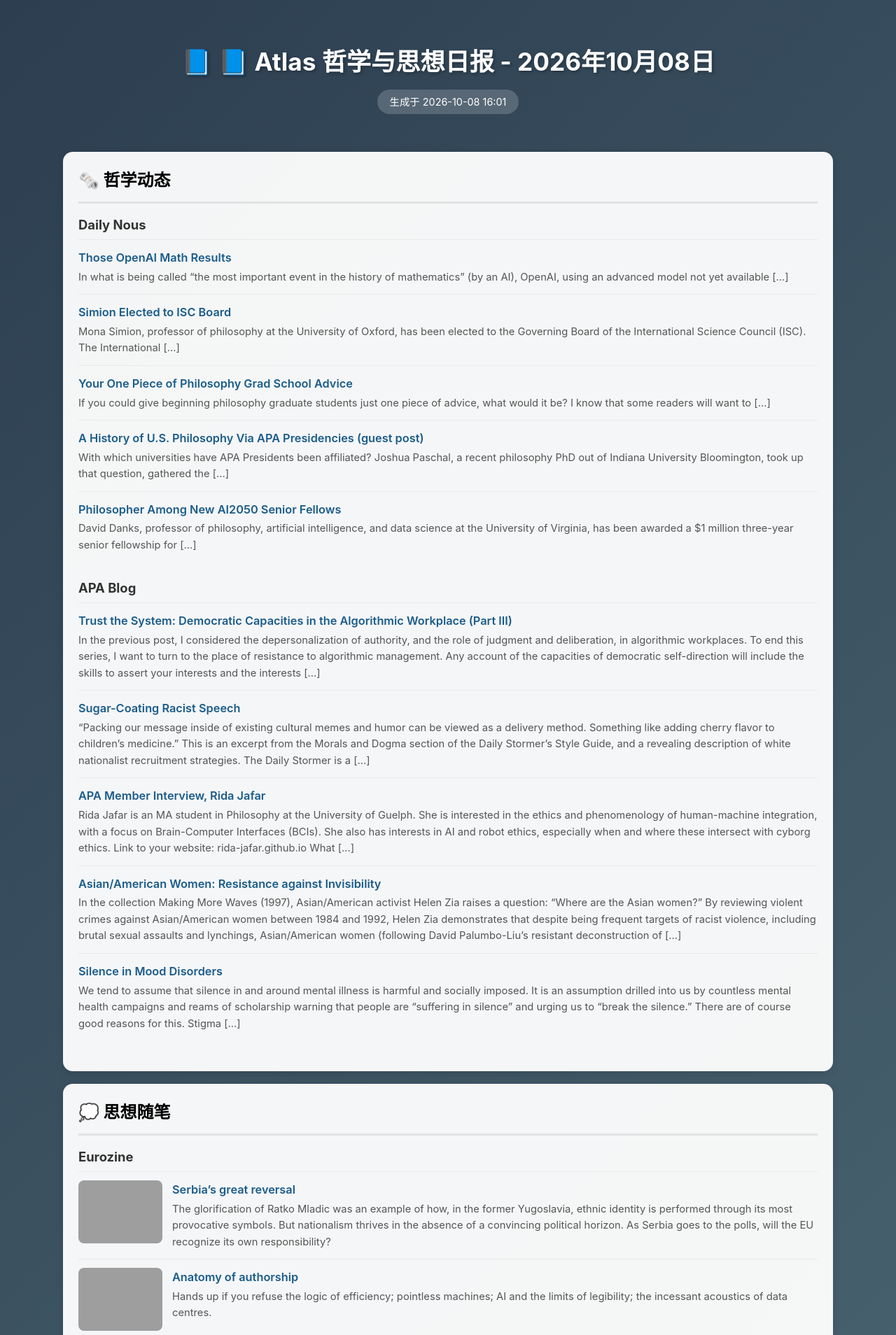
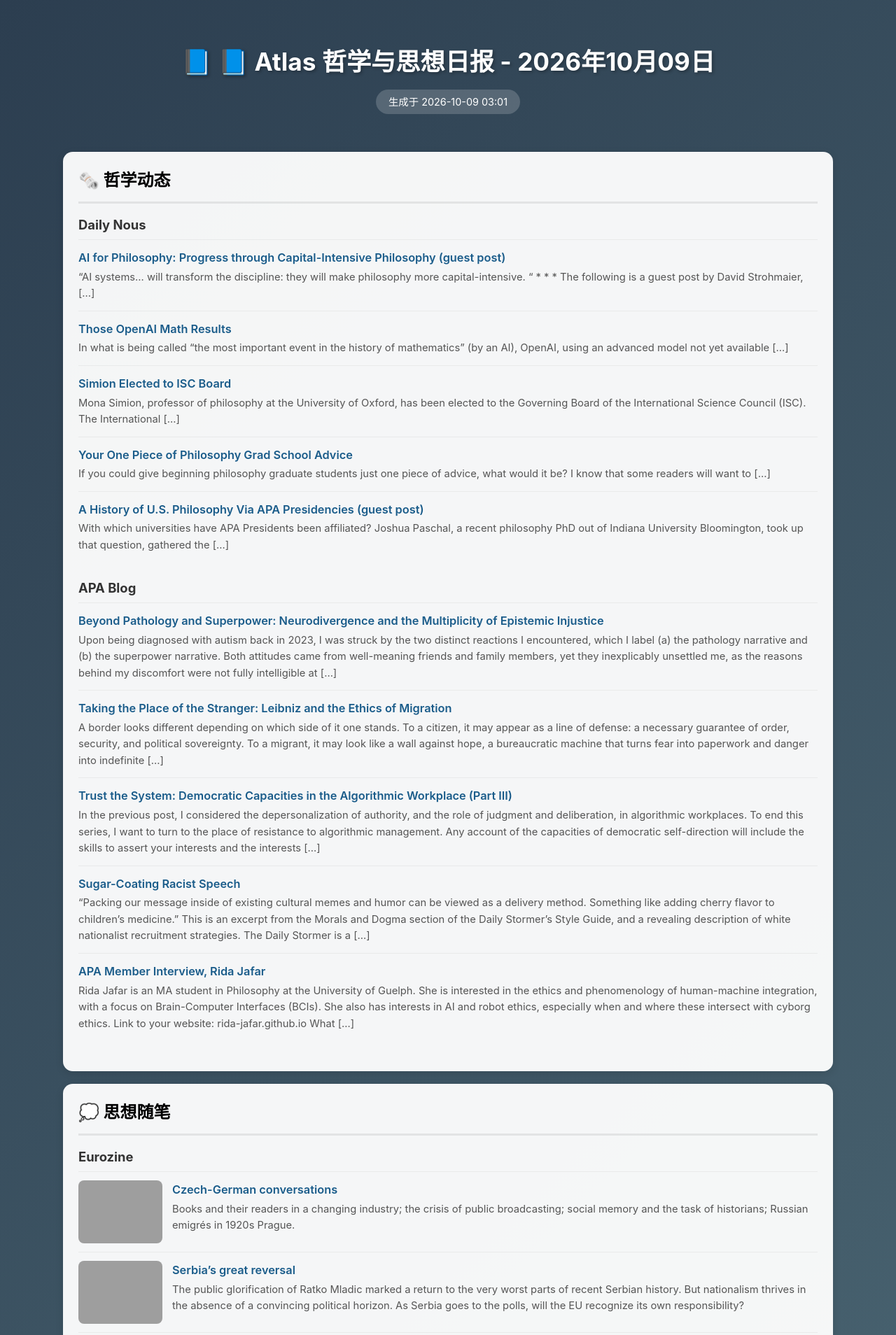
Before and after one commit to maximjavis-beep/atlas, a website: page index.html in a window 1280 px wide. Shown: the top 1908 px of the page at 70% size. Drawn offline with Linux system fonts and the light colour scheme; grey boxes are pictures that could not be loaded.

Commit message:
Update: 2026-10-09 Atlas data

```diff
--- a/index.html
+++ b/index.html
@@ -4,7 +4,7 @@
 <meta charset="UTF-8">
 <meta name="viewport" content="width=device-width, initial-scale=1.0">
 <meta name="referrer" content="no-referrer">
-<title>📘 Atlas 哲学与思想日报 - 2026年10月08日</title>
+<title>📘 Atlas 哲学与思想日报 - 2026年10月09日</title>
 <meta name="description" content="全球哲学研讨情报追踪系统 - 每日更新哲学学术资讯">
 <meta property="og:title" content="📘 Atlas 哲学与思想日报">
 <meta property="og:description" content="全球哲学研讨情报追踪系统 - 每日更新哲学学术资讯">
@@ -50,33 +50,33 @@
 <body>
 <div class="container">
 <header>
-<h1>📘 📘 Atlas 哲学与思想日报 - 2026年10月08日</h1>
-<div class="time">生成于 2026-10-08 16:01</div>
+<h1>📘 📘 Atlas 哲学与思想日报 - 2026年10月09日</h1>
+<div class="time">生成于 2026-10-09 03:01</div>
 </header>
 <section class="region"><h2>🗞️ 哲学动态</h2>
 <div class="source"><h3>Daily Nous</h3>
+<div class="article"><div class="body"><a href="https://dailynous.com/2026/10/08/ai-for-philosophy-progress-through-capital-intensive-philosophy-guest-post/" target="_blank" rel="noopener">AI for Philosophy: Progress through Capital-Intensive Philosophy (guest post)</a><div class="sum">&#8220;AI systems&#8230; will transform the discipline: they will make philosophy more capital-intensive. &#8220; * * * The following is a guest post by David Strohmaier, [&#8230;]</div></div></div>
 <div class="article"><div class="body"><a href="https://dailynous.com/2026/10/07/those-openai-math-results/" target="_blank" rel="noopener">Those OpenAI Math Results</a><div class="sum">In what is being called &#8220;the most important event in the history of mathematics&#8221; (by an AI), OpenAI, using an advanced model not yet available [&#8230;]</div></div></div>
 <div class="article"><div class="body"><a href="https://dailynous.com/2026/10/07/simion-elected-to-isc-board/" target="_blank" rel="noopener">Simion Elected to ISC Board</a><div class="sum">Mona Simion, professor of philosophy at the University of Oxford, has been elected to the Governing Board of the International Science Council (ISC). The International [&#8230;]</div></div></div>
 <div class="article"><div class="body"><a href="https://dailynous.com/2026/10/06/your-one-piece-of-philosophy-grad-school-advice/" target="_blank" rel="noopener">Your One Piece of Philosophy Grad School Advice</a><div class="sum">If you could give beginning philosophy graduate students just one piece of advice, what would it be? I know that some readers will want to [&#8230;]</div></div></div>
 <div class="article"><div class="body"><a href="https://dailynous.com/2026/10/06/a-history-of-u-s-philosophy-via-apa-presidencies-guest-post/" target="_blank" rel="noopener">A History of U.S. Philosophy Via APA Presidencies (guest post)</a><div class="sum">With which universities have APA Presidents been affiliated? Joshua Paschal, a recent philosophy PhD out of Indiana University Bloomington, took up that question, gathered the [&#8230;]</div></div></div>
-<div class="article"><div class="body"><a href="https://dailynous.com/2026/10/06/philosopher-among-new-ai2050-senior-fellows/" target="_blank" rel="noopener">Philosopher Among New AI2050 Senior Fellows</a><div class="sum">David Danks, professor of philosophy, artificial intelligence, and data science at the University of Virginia, has been awarded a $1 million three-year senior fellowship for [&#8230;]</div></div></div>
 </div>
 <div class="source"><h3>APA Blog</h3>
+<div class="article"><div class="body"><a href="https://blog.apaonline.org/2026/10/08/beyond-pathology-and-superpower-neurodivergence-and-the-multiplicity-of-epistemic-injustice/" target="_blank" rel="noopener">Beyond Pathology and Superpower: Neurodivergence and the Multiplicity of Epistemic Injustice</a><div class="sum">Upon being diagnosed with autism back in 2023, I was struck by the two distinct reactions I encountered, which I label (a) the pathology narrative and (b) the superpower narrative. Both attitudes came from well-meaning friends and family members, yet they inexplicably unsettled me, as the reasons behind my discomfort were not fully intelligible at [&#8230;]</div></div></div>
+<div class="article"><div class="body"><a href="https://blog.apaonline.org/2026/10/08/taking-the-place-of-the-stranger-leibniz-and-the-ethics-of-migration/" target="_blank" rel="noopener">Taking the Place of the Stranger: Leibniz and the Ethics of Migration</a><div class="sum">A border looks different depending on which side of it one stands. To a citizen, it may appear as a line of defense: a necessary guarantee of order, security, and political sovereignty. To a migrant, it may look like a wall against hope, a bureaucratic machine that turns fear into paperwork and danger into indefinite [&#8230;]</div></div></div>
 <div class="article"><div class="body"><a href="https://blog.apaonline.org/2026/10/07/trust-the-system-democratic-capacities-in-the-algorithmic-workplace-part-iii/" target="_blank" rel="noopener">Trust the System: Democratic Capacities in the Algorithmic Workplace (Part III)</a><div class="sum">In the previous post, I considered the depersonalization of authority, and the role of judgment and deliberation, in algorithmic workplaces. To end this series, I want to turn to the place of resistance to algorithmic management. Any account of the capacities of democratic self-direction will include the skills to assert your interests and the interests [&#8230;]</div></div></div>
 <div class="article"><div class="body"><a href="https://blog.apaonline.org/2026/10/06/sugar-coating-racist-speech/" target="_blank" rel="noopener">Sugar-Coating Racist Speech</a><div class="sum">“Packing our message inside of existing cultural memes and humor can be viewed as a delivery method. Something like adding cherry flavor to children&#8217;s medicine.” This is an excerpt from the Morals and Dogma section of the Daily Stormer’s Style Guide, and a revealing description of white nationalist recruitment strategies. The Daily Stormer is a [&#8230;]</div></div></div>
 <div class="article"><div class="body"><a href="https://blog.apaonline.org/2026/10/02/apa-member-interview-rida-jafar/" target="_blank" rel="noopener">APA Member Interview, Rida Jafar</a><div class="sum">Rida Jafar is an MA student in Philosophy at the University of Guelph. She is interested in the ethics and phenomenology of human-machine integration, with a focus on Brain-Computer Interfaces (BCIs). She also has interests in AI and robot ethics, especially when and where these intersect with cyborg ethics. Link to your website: rida-jafar.github.io What [&#8230;]</div></div></div>
-<div class="article"><div class="body"><a href="https://blog.apaonline.org/2026/09/30/asian-american-women-resistance-against-invisibility/" target="_blank" rel="noopener">Asian/American Women: Resistance against Invisibility</a><div class="sum">In the collection Making More Waves (1997), Asian/American activist Helen Zia raises a question: “Where are the Asian women?” By reviewing violent crimes against Asian/American women between 1984 and 1992, Helen Zia demonstrates that despite being frequent targets of racist violence, including brutal sexual assaults and lynchings, Asian/American women (following David Palumbo-Liu’s resistant deconstruction of [&#8230;]</div></div></div>
-<div class="article"><div class="body"><a href="https://blog.apaonline.org/2026/09/29/silence-in-mood-disorders/" target="_blank" rel="noopener">Silence in Mood Disorders</a><div class="sum">We tend to assume that silence in and around mental illness is harmful and socially imposed. It is an assumption drilled into us by countless mental health campaigns and reams of scholarship warning that people are “suffering in silence” and urging us to “break the silence.” There are of course good reasons for this. Stigma [&#8230;]</div></div></div>
 </div>
 </section>
 <section class="region"><h2>💭 思想随笔</h2>
 <div class="source"><h3>Eurozine</h3>
-<div class="article"><img src="https://www.eurozine.com/wp-content/uploads/2026/10/Sahrana_Ratka_Mladica_2_Beograd-300x225.jpg" class="rss-image" loading="lazy" referrerpolicy="no-referrer" onerror="this.onerror=null;this.style.display='none'" /><div class="body"><a href="https://www.eurozine.com/serbias-great-reversal/?utm_source=rss&utm_medium=rss&utm_campaign=serbias-great-reversal" target="_blank" rel="noopener">Serbia’s great reversal</a><div class="sum">The glorification of Ratko Mladic was an example of how, in the former Yugoslavia, ethnic identity is performed through its most provocative symbols. But nationalism thrives in the absence of a convincing political horizon. As Serbia goes to the polls, will the EU recognize its own responsibility?</div></div></div>
+<div class="article"><img src="https://www.eurozine.com/wp-content/uploads/2026/10/Osteuropa_5_6_2026-300x225.jpg" class="rss-image" loading="lazy" referrerpolicy="no-referrer" onerror="this.onerror=null;this.style.display='none'" /><div class="body"><a href="https://www.eurozine.com/czech-german-conversations/?utm_source=rss&utm_medium=rss&utm_campaign=czech-german-conversations" target="_blank" rel="noopener">Czech-German conversations</a><div class="sum">Books and their readers in a changing industry; the crisis of public broadcasting; social memory and the task of historians; Russian emigrés in 1920s Prague.</div></div></div>
+<div class="article"><img src="https://www.eurozine.com/wp-content/uploads/2026/10/mladic-1-e1791467470310-300x187.webp" class="rss-image" loading="lazy" referrerpolicy="no-referrer" onerror="this.onerror=null;this.style.display='none'" /><div class="body"><a href="https://www.eurozine.com/serbias-great-reversal/?utm_source=rss&utm_medium=rss&utm_campaign=serbias-great-reversal" target="_blank" rel="noopener">Serbia’s great reversal</a><div class="sum">The public glorification of Ratko Mladic marked a return to the very worst parts of recent Serbian history. But nationalism thrives in the absence of a convincing political horizon. As Serbia goes to the polls, will the EU recognize its own responsibility?</div></div></div>
 <div class="article"><img src="https://www.eurozine.com/wp-content/uploads/2026/09/Positionen_148_2026-300x225.jpg" class="rss-image" loading="lazy" referrerpolicy="no-referrer" onerror="this.onerror=null;this.style.display='none'" /><div class="body"><a href="https://www.eurozine.com/anatomy-of-authorship/?utm_source=rss&utm_medium=rss&utm_campaign=anatomy-of-authorship" target="_blank" rel="noopener">Anatomy of authorship</a><div class="sum">Hands up if you refuse the logic of efficiency; pointless machines; AI and the limits of legibility; the incessant acoustics of data centres.</div></div></div>
 <div class="article"><div class="body"><a href="https://www.eurozine.com/od-zotroceni-k-osvobozeni/?utm_source=rss&utm_medium=rss&utm_campaign=od-zotroceni-k-osvobozeni" target="_blank" rel="noopener">Od zotročení k osvobození?</a><div class="sum">Podobu tuzemského feminismu po roce 1989 neurčovala jen reflexe západní praxe, ale také socialistická zkušenost a to, jak se proměňoval pohled na řešení genderové nerovnosti za minulého režimu. Objevila se kritika „zotročení“ žen i teorie o „lepším sexu“. Konstruktivní navázání na příběh socialistické emancipace nicméně chybělo.</div></div></div>
 <div class="article"><img src="https://www.eurozine.com/wp-content/uploads/2026/10/Demonstrace_Nebudeme_ticho-300x200.jpg" class="rss-image" loading="lazy" referrerpolicy="no-referrer" onerror="this.onerror=null;this.style.display='none'" /><div class="body"><a href="https://www.eurozine.com/from-enslavement-to-liberation/?utm_source=rss&utm_medium=rss&utm_campaign=from-enslavement-to-liberation" target="_blank" rel="noopener">From enslavement to liberation?</a><div class="sum">A nuanced and realistic picture is needed of the path of gender equality during and after state socialism, one that overlooks neither progressive-emancipatory nor repressive-patriarchal elements.</div></div></div>
-<div class="article"><img src="https://www.eurozine.com/wp-content/uploads/2026/09/Revue-Projet_414_2026-300x225.jpg" class="rss-image" loading="lazy" referrerpolicy="no-referrer" onerror="this.onerror=null;this.style.display='none'" /><div class="body"><a href="https://www.eurozine.com/spirituality-and-politics/?utm_source=rss&utm_medium=rss&utm_campaign=spirituality-and-politics" target="_blank" rel="noopener">Spirituality and politics</a><div class="sum">Engaged spirituality: the meditator-activist; Indigenous mysticism and the bridging of worlds; the renaissance of the béguinage; spiritual democrats.</div></div></div>
 </div>
 </section>
-<footer>📘 每日自动生成 · 2026-10-08 16:01</footer>
+<footer>📘 每日自动生成 · 2026-10-09 03:01</footer>
 </div></body></html>
```
